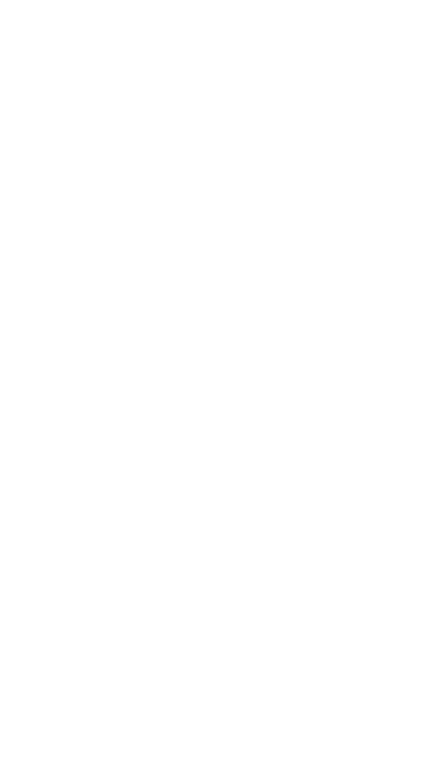
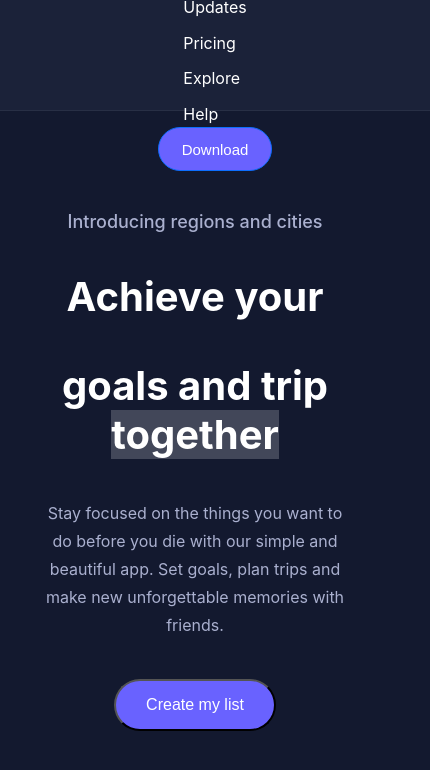
Before and after one commit to JoudHijaz/CSS-HTML-Practice-Build-a-landpage, a plain HTML site: page index.html in a window 390 px wide. Shown: the whole page, 430 px wide, since content can reach past the window. Drawn offline with Linux system fonts and the light colour scheme.

Commit message:
Updated main.css with responsive styles

```diff
--- a/assets/main.css
+++ b/assets/main.css
@@ -0,0 +1,158 @@
+body {
+    margin: 0;
+    width: 100%;
+    height: auto;
+    position: relative;
+    background-color: #13192F;
+    font-family: 'Inter', sans-serif;
+
+}
+
+.Nav-Tenth-navbar-example {
+    display: flex;
+    width: 100%;
+    height: 90px;
+    border-bottom: 1px solid #FFFFFF0F;
+    background-color: #1B2239;
+    padding: 13.5px 300px 14.5px 300px;
+    align-items: center;
+    justify-content: center;
+    position: sticky;
+    top: 0;
+}
+
+.div-container {
+    display: flex;
+    flex-direction: row;
+    width: 100%;
+    max-width: 1320px;
+    justify-content: space-between;
+    align-items: center;
+}
+
+.logo img {
+    width: 160px;
+    height: auto;
+}
+
+.list {
+    display: flex;
+    gap: 30px;
+}
+
+.list .list-item {
+    display: flex;
+    align-items: center;
+}
+
+.list a {
+    font-size: 16px;
+    font-weight: 400;
+    color: #FFFFFF;
+    text-decoration: none;
+    line-height: 25.5px;
+}
+
+.button-container {
+    display: flex;
+    align-items: center;
+}
+
+.button-container .button {
+    width: 114px;
+    height: 44px;
+    padding: 10px 20px;
+    border-radius: 22px;
+    border: 1px solid #0D6EFD;
+    background-color: #6962FF;
+    color: #FFFFFF;
+    font-size: 15px;
+    font-weight: 500;
+    text-align: center;
+    cursor: pointer;
+}
+
+/* Header Section */
+.header {
+    display: flex;
+    justify-content: center;
+    text-align: center;
+    padding: 100px 16px;
+    background-color: #13192F;
+    max-width: 1096px;
+    margin: auto;
+}
+
+.content {
+    max-width: 800px;
+}
+
+.title-container {
+    font-size: 18px;
+    font-weight: 500;
+    color: #AAB0CF;
+    margin-bottom: 20px;
+}
+
+.heading {
+    font-size: 56px;
+    font-weight: 700;
+    color: #FFFFFF;
+    margin-bottom: 30px;
+}
+
+.heading span {
+    background: #FFFFFF33;
+    display: inline;
+
+
+}
+
+.description {
+    font-size: 16px;
+    font-weight: 400;
+    line-height: 1.75;
+    color: #AAB0CF;
+    margin-bottom: 40px;
+    max-width: 600px;
+}
+
+.create-button {
+    background-color: #6962FF;
+    color: #FFFFFF;
+    font-size: 16px;
+    padding: 15px 30px;
+    border-radius: 30px;
+    cursor: pointer;/*change the mouse cursor to a hand icon when it hovers over an element.*/
+    display: inline-block;
+    text-align: center;
+}
+
+@media screen and (max-width: 390px) {
+    body {
+        width: 100%;
+        height: auto;
+    }
+
+    .Nav-Tenth-navbar-example {
+        padding: 10px 20px;
+    }
+
+    .div-container {
+        flex-direction: column;
+        align-items: center;
+    }
+
+    .list {
+        flex-direction: column;
+        gap: 10px;
+    }
+
+    .heading {
+        font-size: 40px;
+    }
+
+    .description {
+        padding: 0 20px;
+    }
+}
--- a/index.html
+++ b/index.html
@@ -4,8 +4,40 @@
     <meta charset="UTF-8">
     <meta name="viewport" content="width=device-width, initial-scale=1.0">
     <title>Document</title>
+    <link rel="stylesheet" href="./assets/main.css">
 </head>
 <body>
+    <div class="Nav-Tenth-navbar-example">
+        <div class="div-container">
+            <div class="logo">
+                <a href="#">
+                    <img src="./assets/img/logo-light.svg.png" alt="iBucket logo">
+                </a>
+            </div>
+            <div class="list">
+                <div class="list-item"><a href="#" class="link">Updates</a></div>
+                <div class="list-item"><a href="#" class="link">Pricing</a></div>
+                <div class="list-item"><a href="#" class="link">Explore</a></div>
+                <div class="list-item"><a href="#" class="link">Help</a></div>
+            </div>
+            <div class="button-container">
+                <button class="button">Download</button>
+            </div>
+        </div>
+    </div>
+    <div class="header">
+        <div class="content">
+            <div class="title-container">Introducing regions and cities</div>
+            <div class="heading">
+                <p class="heading-text">Achieve your </p>
+                <p class="heading-text">goals and trip <span>together</span></p>
 
+            </div>
+            <div class="description">
+                <span class="description-text">Stay focused on the things you want to do before you die with our simple and beautiful app. Set goals, plan trips and make new unforgettable memories with friends.</span>
+            </div>
+            <button class="create-button">Create my list</button>
+        </div>
+    </div>
 </body>
 </html>
```
Also changed, not shown: assets/img/logo-light.svg.png (added).
